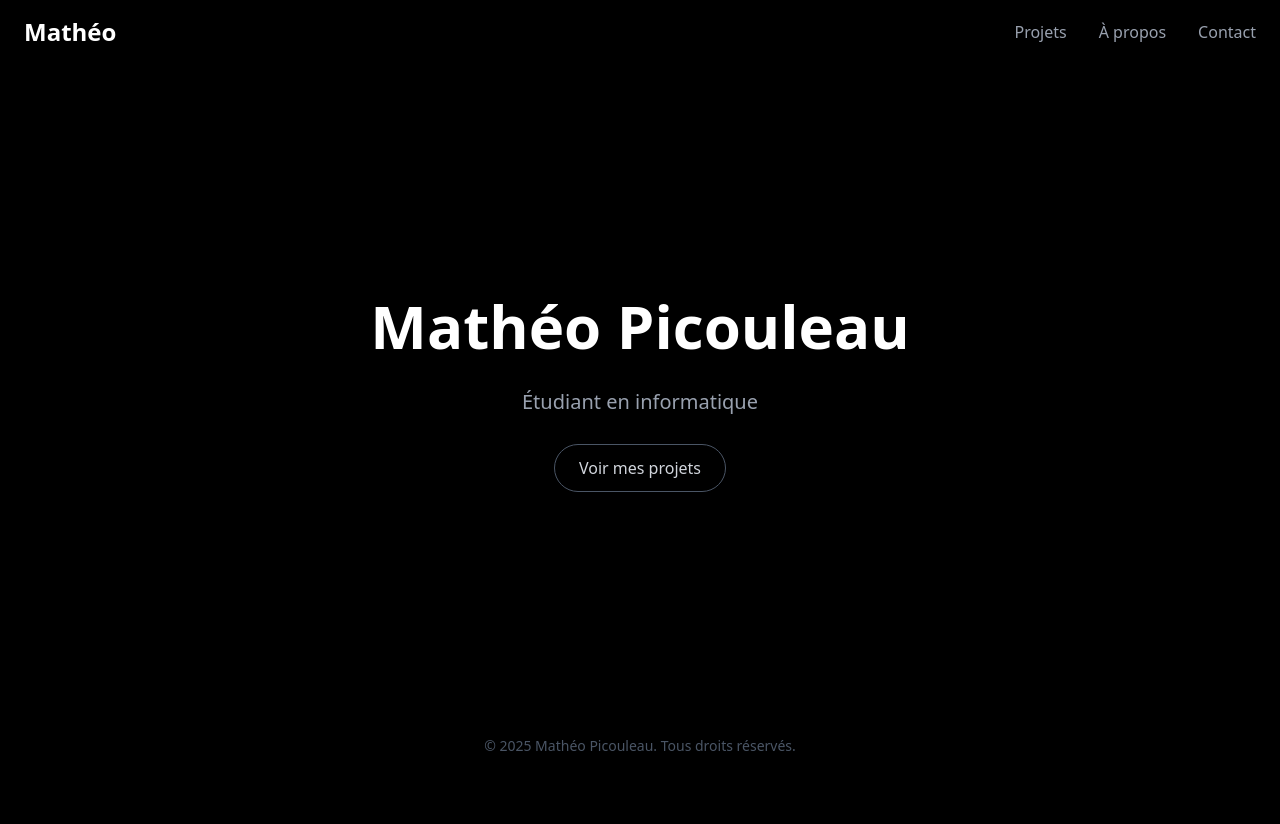
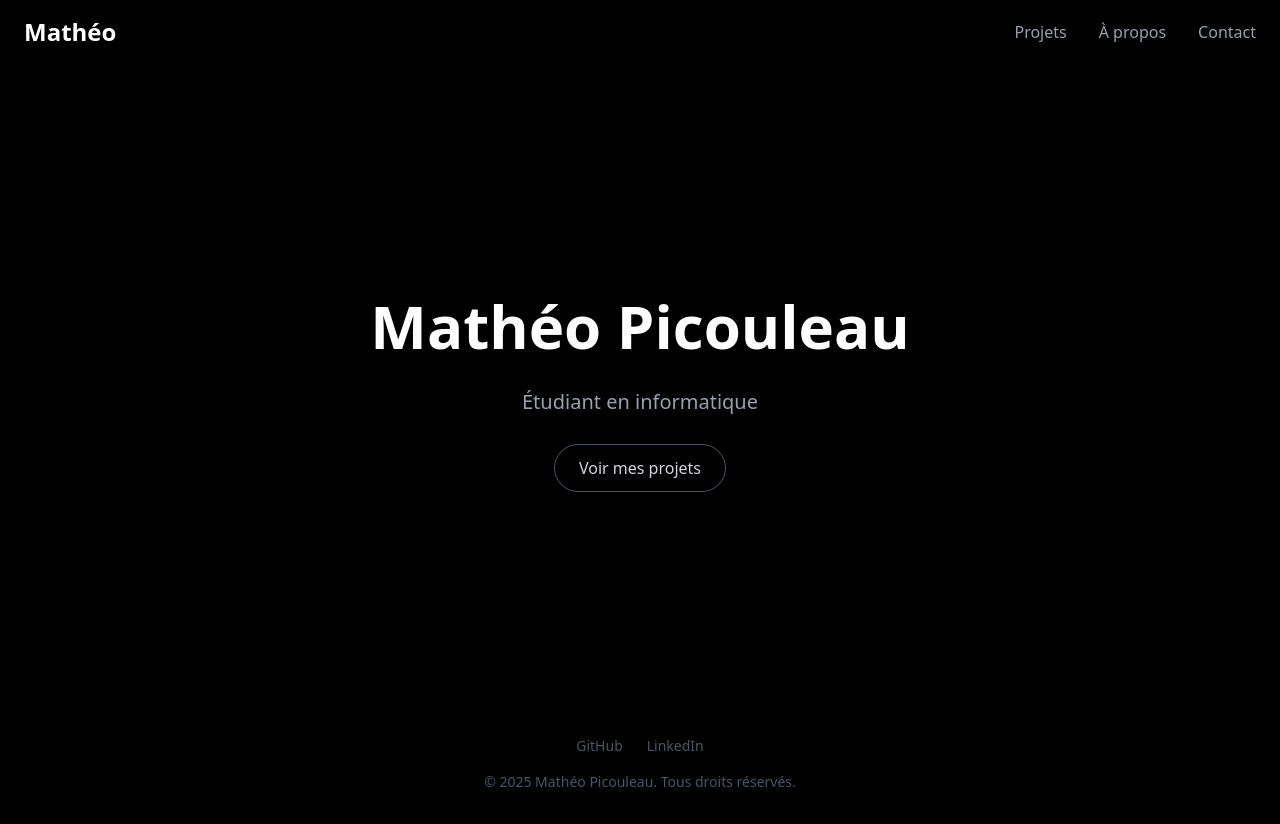
Before and after one commit to iDasrah/portfolio, a Next.js app: page / in a window 1280 px wide. Before the commit the page ends 800 px from the top, so only its background shows below. Built offline with nearby package versions, Linux system fonts and the light colour scheme.

Commit message:
ajout liens github et linkedin dans le footer

```diff
--- a/app/components/Footer.tsx
+++ b/app/components/Footer.tsx
@@ -1,9 +1,31 @@
 'use client';
+
+import Link from "next/link";
 
 export default function Footer() {
     return (
-        <footer className="w-full px-6 py-8 text-center text-gray-600 text-sm">
-            © {new Date().getFullYear()} Mathéo Picouleau. Tous droits réservés.
+        <footer className="w-full px-6 py-8 flex flex-col items-center text-center gap-4 text-gray-600 text-sm">
+            <div className="flex gap-6">
+                <Link
+                    href="https://github.com/iDasrah"
+                    target="_blank"
+                    rel="noopener noreferrer"
+                    className="hover:text-white transition-colors"
+                >
+                    GitHub
+                </Link>
+                <Link
+                    href="https://www.linkedin.com/in/mathéo-picouleau-767812250"
+                    target="_blank"
+                    rel="noopener noreferrer"
+                    className="hover:text-white transition-colors"
+                >
+                    LinkedIn
+                </Link>
+            </div>
+            <p>
+                © {new Date().getFullYear()} Mathéo Picouleau. Tous droits réservés.
+            </p>
         </footer>
     );
 }
```
